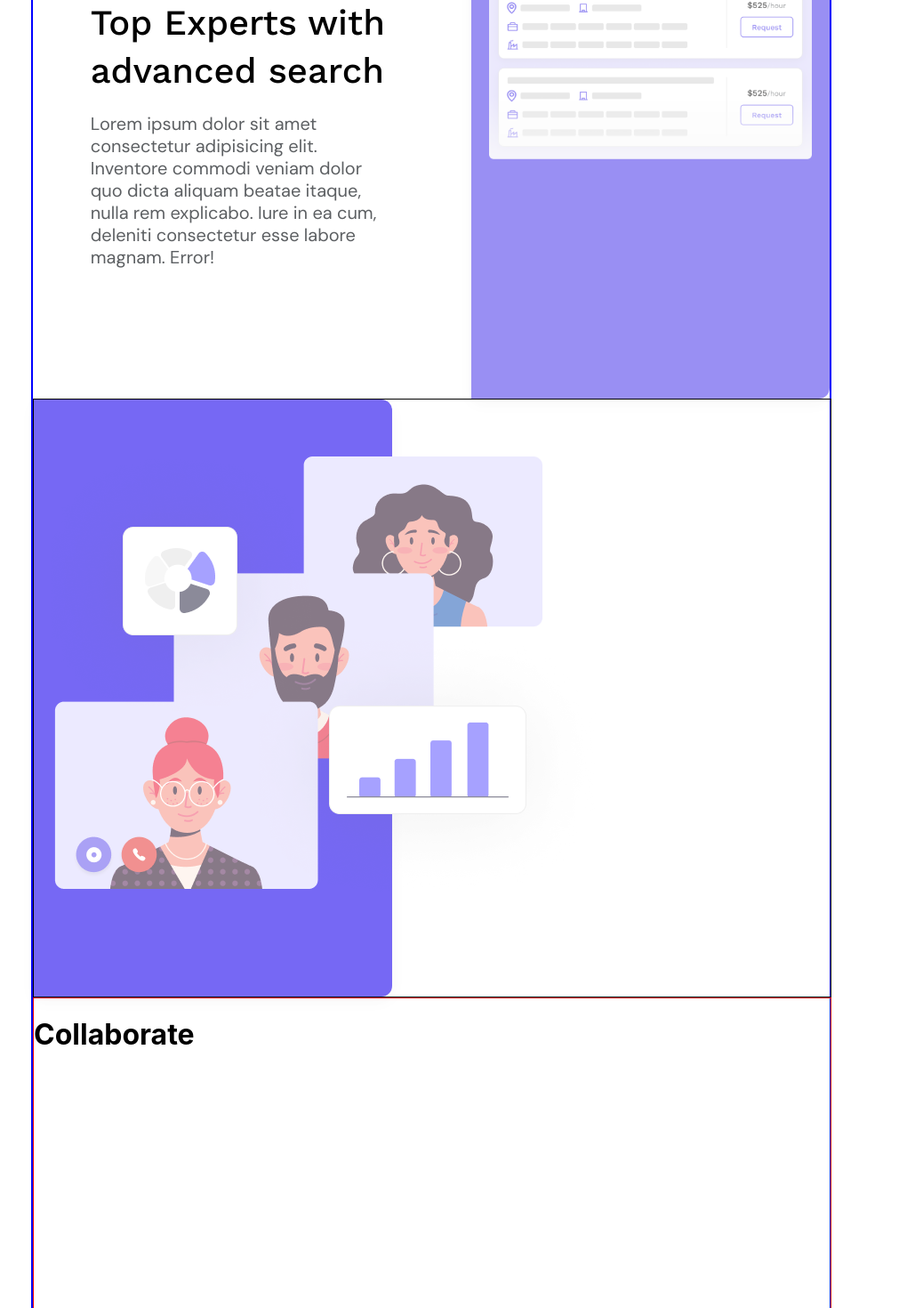
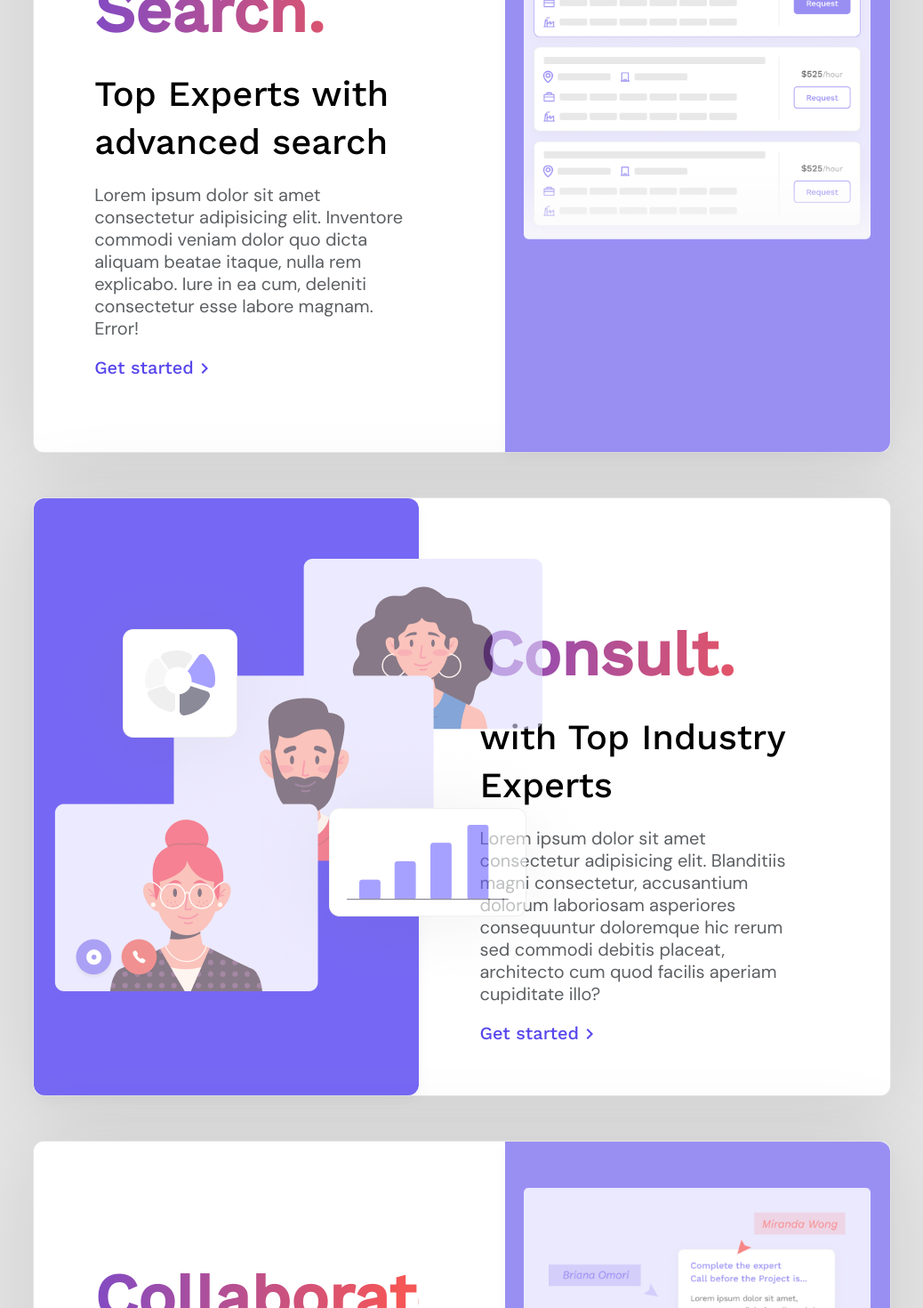
Before and after one commit to Naveen-Peddabuddi/GravityLoft, a React (Create React App) app in the folder gravityloft/: page / in a window 1280 px wide. Shown: the part 1320-2790 px from the top of the page at 89% size, without its empty margins (155-1193 px from the left). Built offline with nearby package versions, Linux system fonts and the light colour scheme.

Commit message:
Completed Components without Responsiveness

```diff
--- a/gravityloft/src/Components/Collaborate.jsx
+++ b/gravityloft/src/Components/Collaborate.jsx
@@ -1,17 +1,104 @@
 import React from 'react'
 import styled from 'styled-components'
-
+import collaborate from '../Assets/Images/Collaborate.png'
+import ChevronRightIcon from '@mui/icons-material/ChevronRight';
 const Container = styled.div`
     width: 100%;
     height: 670px;
-    border: 1px solid red;
+    /* border: 1px solid red; */
     margin: auto;
-
+    display: flex;
+    justify-content: space-between;
+    background: #FFFFFF;
+    border: 1px solid rgba(0, 0, 0, 0.1);
+    box-shadow: 0px 5px 100px rgba(0, 0, 0, 0.1);
+    border-radius: 12px;
+`
+const Leftdiv = styled.div`
+  width: 40%;
+  height: 70%;
+  /* border: 1px solid blue; */
+  margin: auto;
+  margin-left: 5%;
+  text-align: left;
+`
+const Lefth1 = styled.h1`
+  font-family: 'Work Sans';
+  font-style: normal;
+  font-weight: 600;
+  font-size: 71px;
+  line-height: 54px;
+  background: linear-gradient(92.84deg, #5746EC -34.59%, #F55656 93.19%);
+  -webkit-background-clip: text;
+  -webkit-text-fill-color: transparent;
+  background-clip: text;
+  margin-left: 20px;
+  margin-bottom: 20px;
+`
+const Lefth3 = styled.h3`
+  font-family: 'Work Sans';
+  font-style: normal;
+  font-weight: 500;
+  font-size: 40px;
+  line-height: 54px;
+  color: #000000;
+  margin-left: 20px;
+  margin-bottom: 20px;
+`
+const Leftpara = styled.p`
+  font-family: 'DM Sans';
+  font-style: normal;
+  font-weight: 400;
+  font-size: 20px;
+  line-height: 25px;
+  color: #5C5F62;
+  margin-left: 20px;
+  margin-bottom: 20px;
+`
+const Rightdiv = styled.div`
+  width: 45%;
+  height: 100%;
+  background: rgba(87, 70, 236, 1);
+  opacity: 0.6;
+  box-shadow: 0px 5px 20px rgba(0, 0, 0, 0.06);
+  border-radius: 0px 12px 12px 0px;
+`
+const Imgdiv = styled.div`
+  margin-top: 12%;
+`
+const Getstarted = styled.span`
+  font-family: 'Work Sans';
+  font-style: normal;
+  font-weight: 500;
+  font-size: 20px;
+  line-height: 23px;
+  color: #5746EC;
+  margin-left: 20px;
+  display: flex;
 `
 const Collaborate = () => {
   return (
     <Container>
-        <h1>Collaborate</h1>
+        <Leftdiv>
+          <Lefth1>
+            Collaborate.
+          </Lefth1>
+          <Lefth3>
+            with Experts is easy now.
+          </Lefth3>
+          <Leftpara>
+            Lorem ipsum dolor sit amet consectetur adipisicing elit. Inventore commodi veniam dolor quo dicta aliquam beatae itaque, nulla rem explicabo. Iure in ea cum, deleniti consectetur esse labore magnam. Error!
+          </Leftpara>
+          <Getstarted>
+            Get started
+            <ChevronRightIcon />
+          </Getstarted>
+        </Leftdiv>
+        <Rightdiv>
+            <Imgdiv className='App'>
+              <img src={collaborate} alt="" width='90%' height='80%'/>
+            </Imgdiv>
+        </Rightdiv>
     </Container>
   )
 }
--- a/gravityloft/src/Components/Consultbox.jsx
+++ b/gravityloft/src/Components/Consultbox.jsx
@@ -1,14 +1,19 @@
 import React from 'react'
 import styled from 'styled-components'
 import pic from '../Assets/Images/3pic.png'
+import ChevronRightIcon from '@mui/icons-material/ChevronRight';
   const Container = styled.div`
       width: 100%;
       height: 671px;
       margin-top: 50px;
-    border: 1px solid black;
+      /* border: 1px solid black; */
       margin: auto;
       display: flex;
       justify-content: space-between;
+      background: #FFFFFF;
+      border: 1px solid rgba(0, 0, 0, 0.1);
+      box-shadow: 0px 5px 100px rgba(0, 0, 0, 0.1);
+      border-radius: 12px;
   `
   const Leftdiv = styled.div`
     width: 45%;
@@ -16,7 +21,7 @@ const Leftdiv = styled.div`
     background: #1c05ed;
     opacity: 0.6;
     box-shadow: 0px 5px 20px rgba(0, 0, 0, 0.06);
-  border-radius: 0px 12px 12px 0px;
+    border-radius: 12px;
   `
   const Rightdiv = styled.div`
     width: 40%;
@@ -27,9 +32,52 @@ const Rightdiv = styled.div`
     text-align: left;
 
   `
+  const Righth1 = styled.h1`
+    font-family: 'Work Sans';
+    font-style: normal;
+    font-weight: 600;
+    font-size: 71px;
+    line-height: 54px;
+    background: linear-gradient(92.84deg, #5746EC -34.59%, #F55656 93.19%);
+    -webkit-background-clip: text;
+    -webkit-text-fill-color: transparent;
+    background-clip: text;
+    margin-left: 20px;
+    margin-bottom: 20px;
+  `
   const Imgdiv = styled.div`
   margin-top: 12%;
   ;
+  `
+  const Righth3 = styled.h3`
+    font-family: 'Work Sans';
+    font-style: normal;
+    font-weight: 500;
+    font-size: 40px;
+    line-height: 54px;
+    color: #000000;
+    margin-left: 20px;
+    margin-bottom: 20px;
+  `
+  const Rightpara = styled.p`
+    font-family: 'DM Sans';
+    font-style: normal;
+    font-weight: 400;
+    font-size: 20px;
+    line-height: 25px;
+    color: #5C5F62;
+    margin-left: 20px;
+    margin-bottom: 20px;
+  `
+  const Getstarted = styled.span`
+    font-family: 'Work Sans';
+    font-style: normal;
+    font-weight: 500;
+    font-size: 20px;
+    line-height: 23px;
+    color: #5746EC;
+    margin-left: 20px;
+    display: flex;
   `
 const Consultbox = () => {
   return (
@@ -41,7 +89,19 @@ const Consultbox = () => {
 
         </Leftdiv>
         <Rightdiv>
-
+          <Righth1>
+            Consult.
+          </Righth1>
+          <Righth3>
+            with Top Industry Experts
+          </Righth3>
+          <Rightpara>
+            Lorem ipsum dolor sit amet consectetur adipisicing elit. Blanditiis magni consectetur, accusantium dolorum laboriosam asperiores consequuntur doloremque hic rerum sed commodi debitis placeat, architecto cum quod facilis aperiam cupiditate illo?
+          </Rightpara>
+          <Getstarted>
+            Get started
+            <ChevronRightIcon />
+          </Getstarted>
         </Rightdiv>
     </Container>
   )
--- a/gravityloft/src/Components/ExpertCloud.jsx
+++ b/gravityloft/src/Components/ExpertCloud.jsx
@@ -5,11 +5,12 @@ import Searchbox from './Searchbox'
 import Collaborate from './Collaborate'
 const Container = styled.div`
     width: 70%;
-    border: 2px solid blue;
+    /* border: 2px solid blue; */
     margin: auto;
-    /* display: grid;
+    display: grid;
     grid-template-rows: repeat(1fr, 3);
-    grid-gap: 50px; */
+    grid-gap: 50px;
+
 `
 
 const Heading = styled.h1`
@@ -22,6 +23,7 @@ const Heading = styled.h1`
   letter-spacing: -0.02em;
   color: #000000;
   margin-bottom: 0px;
+
 `
 const Text = styled.p`
   font-family: 'DM Sans';
@@ -31,10 +33,11 @@ const Text = styled.p`
   line-height: 25px;
   text-align: center;
   color: #5C5F62;
+  margin-bottom: 5%
 `
 const ExpertCloud = () => {
   return (
-      <div style={{marginBottom: '50px'}}>
+      <div style={{marginTop: '5%'}}>
         <Heading>Expert Cloud</Heading>
         <Text>Lorem ipsum dolor sit amet consectetur adipisicing elit.</Text>
     <Container>
--- a/gravityloft/src/Components/Footerbox.jsx
+++ b/gravityloft/src/Components/Footerbox.jsx
@@ -68,7 +68,7 @@ const Footerbox = () => {
         <ContactUs />
         <Footer>
             <Leftdiv>
-                <img src={logo} alt="" width='10%'height='30%'/>
+                <img src={logo} alt="" width='12%'height='30%'/>
                 <Footpara>
                   Lorem ipsum, dolor sit amet consectetur adipisicing elit. Ad voluptas architecto repellat sed aut inventore eveniet a expedita minima rerum praesentium, magni, vel reprehenderit illo?
                 </Footpara>
@@ -116,7 +116,7 @@ const Footerbox = () => {
             </Rightdiv>
         </Footer>
         <hr />
-        <Rightlists className='App'>
+        <Rightlists className='App' style={{paddingBottom: '50px'}}>
         Copyright © 2022 by Techrefic
         </Rightlists>
     </Container>
--- a/gravityloft/src/Components/Form.jsx
+++ b/gravityloft/src/Components/Form.jsx
@@ -60,7 +60,7 @@ const LeftbottomText = styled.p`
   line-height: 30px;
   font-size: 22px;
   text-align: left;
-  margin-top: 0px;
+  margin-top: 20px;
 `
 const Formbox = styled.div`
   width: 70%;
@@ -117,10 +117,11 @@ const Getstarted = styled.button`
   line-height: 21px;
   color: #FFFFFF;
   margin-top: 25px;
+  border: none;
 `
 const Form = () => {
   return (
-    <Container>
+    <Container className='App'>
         <Leftdiv>
             <LeftTop>
               <LeftTopText>
--- a/gravityloft/src/Components/Navbar.jsx
+++ b/gravityloft/src/Components/Navbar.jsx
@@ -6,6 +6,8 @@ const Container = styled.div`
     height: 100px;
     /* border: 1px solid blue; */
     display: flex;
+    background: #FFFFFF;
+    box-shadow: 0px 1px 4px rgba(0, 0, 0, 0.1);
 `
 const Rightdiv = styled.div`
   width: 50%;
--- a/gravityloft/src/Components/Searchbox.jsx
+++ b/gravityloft/src/Components/Searchbox.jsx
@@ -1,7 +1,7 @@
 import React from 'react'
 import styled from 'styled-components'
 import Searchboxsvg from '../Assets/Images/Searchox.png'
-
+import ChevronRightIcon from '@mui/icons-material/ChevronRight';
 const Container = styled.div`
     width: 100%;
     height: 671px;
@@ -9,6 +9,10 @@ const Container = styled.div`
     margin: auto;
     display: flex;
     justify-content: space-between;
+    background: #FFFFFF;
+    border: 1px solid rgba(0, 0, 0, 0.1);
+    box-shadow: 0px 5px 100px rgba(0, 0, 0, 0.1);
+    border-radius: 12px;
 `
 const Leftdiv = styled.div`
   width: 40%;
@@ -31,7 +35,7 @@ const Lefth1 = styled.h1`
   margin-left: 20px;
   margin-bottom: 20px;
 `
-const Lefth3 = styled.div`
+const Lefth3 = styled.h3`
   font-family: 'Work Sans';
   font-style: normal;
   font-weight: 500;
@@ -41,7 +45,7 @@ const Lefth3 = styled.div`
   margin-left: 20px;
   margin-bottom: 20px;
 `
-const Leftpara = styled.div`
+const Leftpara = styled.p`
   font-family: 'DM Sans';
   font-style: normal;
   font-weight: 400;
@@ -62,6 +66,16 @@ const Rightdiv = styled.div`
 const Imgdiv = styled.div`
   margin-top: 12%;
 `
+const Leftgetstarted = styled.span`
+  font-family: 'Work Sans';
+  font-style: normal;
+  font-weight: 500;
+  font-size: 20px;
+  line-height: 23px;
+  color: #5746EC;
+  margin-left: 20px;
+  display: flex;
+`
 const Searchbox = () => {
   return (
     <Container>
@@ -76,6 +90,10 @@ const Searchbox = () => {
           <Leftpara>
             Lorem ipsum dolor sit amet consectetur adipisicing elit. Inventore commodi veniam dolor quo dicta aliquam beatae itaque, nulla rem explicabo. Iure in ea cum, deleniti consectetur esse labore magnam. Error!
           </Leftpara>
+          <Leftgetstarted>
+            Get started
+            <ChevronRightIcon />
+          </Leftgetstarted>
         </Leftdiv>
         <Rightdiv>
             <Imgdiv className='App'>
--- a/gravityloft/src/index.css
+++ b/gravityloft/src/index.css
@@ -5,6 +5,7 @@ body {
     sans-serif;
   -webkit-font-smoothing: antialiased;
   -moz-osx-font-smoothing: grayscale;
+  background: #E5E5E5 ;
 }
 
 code {
```
Also changed, not shown: gravityloft/src/Components/ContactUs.jsx (+22 -10 lines), gravityloft/src/Components/FAQ.jsx (+152 -14 lines), gravityloft/src/Assets/Images/Collaborate.png (added). Lines whose indentation alone changed are shown as unchanged.
